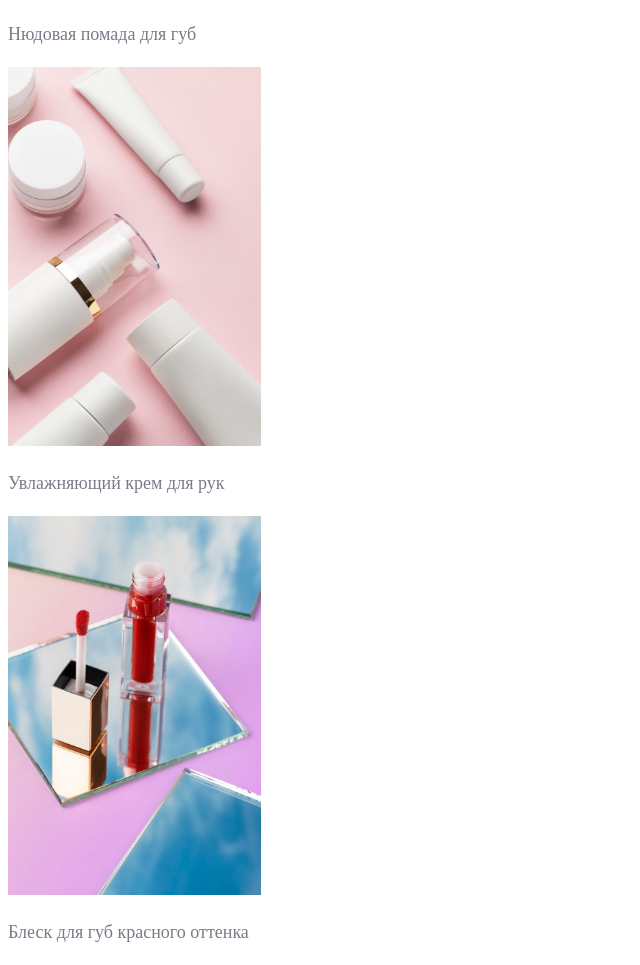
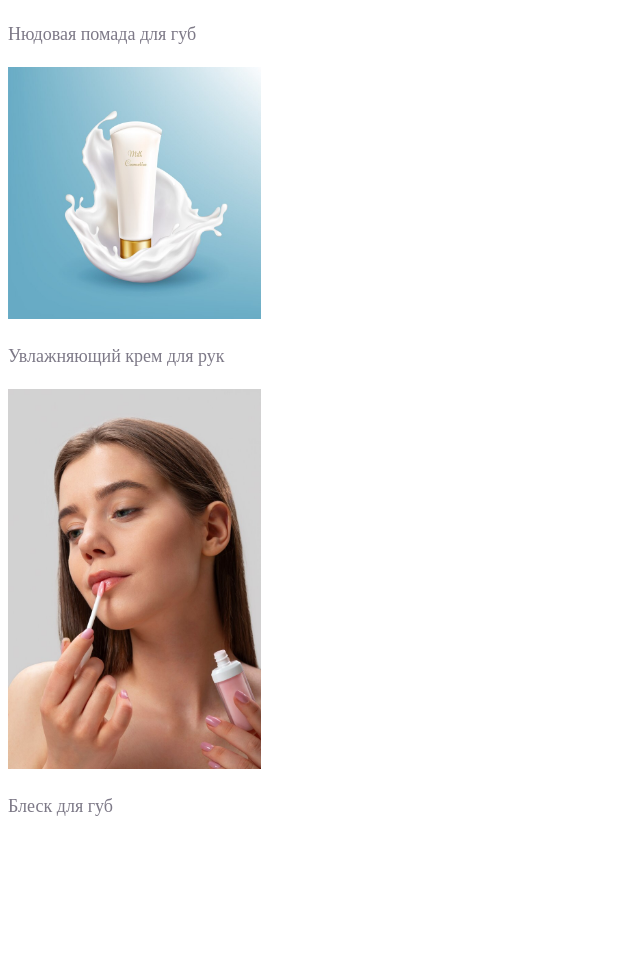
Before and after one commit to AnnnnnaT/HTML-CSS, a plain HTML site: page catalog.html in a window 1280 px wide. Shown: the part 770-1735 px from the top of the page, without its empty margins (0-640 px from the left). After the commit the page ends 1609 px from the top, so only its background shows below. Drawn offline with Linux system fonts and the light colour scheme.

Commit message:
changes added

```diff
--- a/catalog.html
+++ b/catalog.html
@@ -4,7 +4,7 @@
     <meta charset="UTF-8">
     <meta name="viewport" content="width=device-width, initial-scale=1.0">
     <title>Document</title>
-    <link rel="stylesheet" href="assets\img\styles\style.css">
+    <link rel="stylesheet" href="assets\styles\style.css">
 </head>
 <body>
     <a href="index.html" class="menu">а.Главная</a><br>
@@ -13,11 +13,11 @@
     <h1 class="h1_class">Каталог</h1>
     <p class="p_class">Lorem ipsum dolor, sit amet consectetur adipisicing elit. Dicta deleniti voluptas itaque numquam ratione. Id doloremque impedit quis blanditiis odit! Quae ea tenetur voluptatum aperiam maiores consectetur ad cupiditate ab laudantium aspernatur in distinctio ipsum reiciendis delectus repellat, numquam voluptates assumenda dignissimos vitae nostrum debitis iure cumque non facilis! Consequatur quae, eos consectetur corrupti nam accusamus minus blanditiis neque sit obcaecati odit similique? Soluta possimus vel eos totam minus voluptatibus saepe nemo adipisci dolor molestiae, nisi rerum ratione, reiciendis, error assumenda? Odit accusantium, error numquam repudiandae quam velit expedita optio ipsum repellendus deserunt beatae dicta dolorum incidunt dolore, neque vitae maiores illo? Sapiente ipsum laborum minus, dolor consequatur obcaecati excepturi adipisci mollitia aut, ut a illo cum quas aliquid ducimus pariatur minima? Odio eius possimus eveniet soluta, sint at aperiam nihil placeat exercitationem explicabo dolore nam non. Vel tenetur, nisi earum porro, cum quod quibusdam rerum, iure nobis reiciendis <sequi!z>
     <p><br>
-        <img class="img" src="assets\img\hand-holding-pink-lipstick_23-2148978129.jpg" alt="помада">
+        <img class="img" src="assets\images\hand-holding-pink-lipstick_23-2148978129.jpg" alt="помада">
         <p class="p_class">Нюдовая помада для губ</p>
-        <img class="img" src="assets\img\containers-arrangement-view_23-2148978195.avif" alt="крем">
+        <img class="img" src="assets\images\vector-3d-realistic-milk-cosmetic-white-splashing-isolated-blue-background_33099-1328.jpg" alt="крем">
         <p class="p_class">Увлажняющий крем для рук</p>
-        <img class="img" src="assets\img\high-angle-red-lip-gloss-mirror_52683-95217.jpg" alt="блеск">
-        <p class="p_class">Блеск для губ красного оттенка</p>
+        <img class="img" src="assets\images\front-view-woman-using-lip-gloss_23-2149887536.jpg" alt="блеск">
+        <p class="p_class">Блеск для губ</p>
 </body>
 </html>
```
Also changed, not shown: index.html (+1 -1 lines), assets/images/front-view-woman-using-lip-gloss_23-2149887536.jpg (added), assets/images/hand-holding-pink-lipstick_23-2148978129.jpg (renamed from assets/img/hand-holding-pink-lipstick_23-2148978129.jpg), assets/images/vector-3d-realistic-milk-cosmetic-white-splashing-isolated-blue-background_33099-1328.jpg (added), assets/img/containers-arrangement-view_23-2148978195.avif (deleted), assets/img/high-angle-red-lip-gloss-mirror_52683-95217.jpg (deleted), assets/img/three-bottles-perfume-are-table-by-ocean_1340-38013.jpg (deleted), assets/styles/style.css (renamed from assets/img/styles/style.css).
